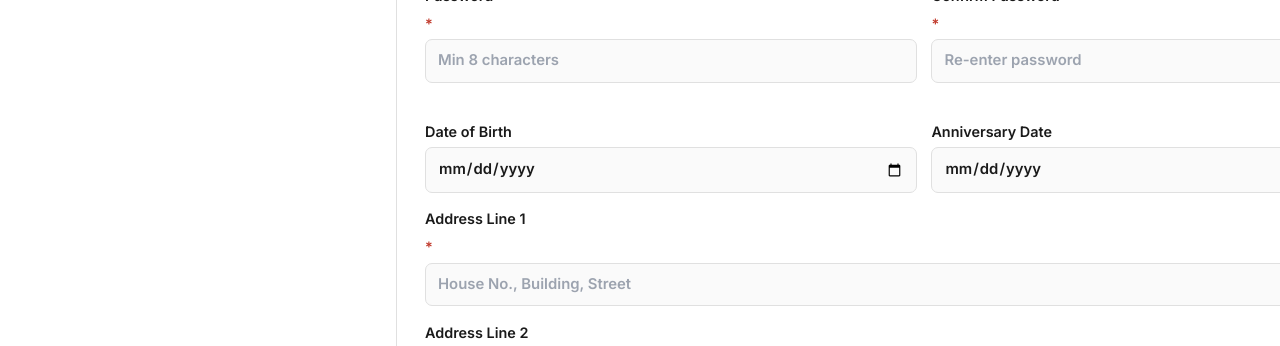
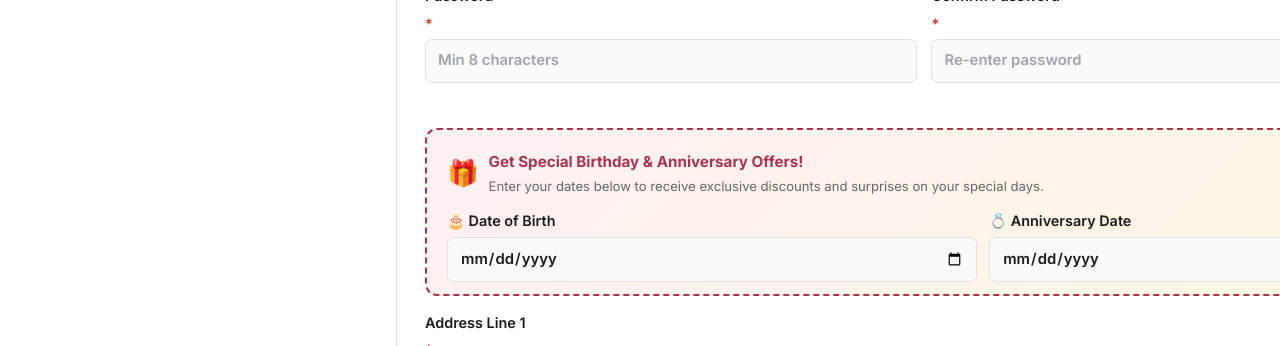
Before and after one commit to prakashprajapat/mahalaxmi-nextjs, a Next.js app in the folder frontend/: page /account/register in a window 1280 px wide. Shown: the part 1080-1426 px from the top of the page. Built offline with nearby package versions, Linux system fonts and the light colour scheme; no server answers.

Commit message:
Birthday Anniversary offer box in register

```diff
--- a/frontend/app/(store)/account/register/page.tsx
+++ b/frontend/app/(store)/account/register/page.tsx
@@ -180,14 +180,36 @@ export default function RegisterPage() {
                   <input type="password" value={form.confirmPw} onChange={set('confirmPw')}
                     placeholder="Re-enter password" required autoComplete="new-password" />
                 </label>
+                {/* Birthday & Anniversary Special Offers Box */}
+                <div className="full-field" style={{
+                  background: 'linear-gradient(135deg, #fff0f3 0%, #fff8e1 100%)',
+                  border: '2px dashed #a7354d',
+                  borderRadius: '12px',
+                  padding: '1.25rem 1.25rem .75rem',
+                  marginTop: '.5rem',
+                }}>
+                  <div style={{ display: 'flex', alignItems: 'center', gap: '.6rem', marginBottom: '.5rem' }}>
+                    <span style={{ fontSize: '1.6rem' }}>🎁</span>
+                    <div>
+                      <p style={{ fontWeight: 700, color: '#a7354d', fontSize: '.95rem', margin: 0 }}>
+                        Get Special Birthday &amp; Anniversary Offers!
+                      </p>
+                      <p style={{ color: '#666', fontSize: '.82rem', margin: '2px 0 0' }}>
+                        Enter your dates below to receive exclusive discounts and surprises on your special days.
+                      </p>
+                    </div>
+                  </div>
+                  <div style={{ display: 'grid', gridTemplateColumns: '1fr 1fr', gap: '.75rem', marginTop: '.75rem' }}>
                     <label>
-                  Date of Birth
+                      🎂 Date of Birth
                       <input type="date" value={form.dob} onChange={set('dob')} autoComplete="bday" />
                     </label>
                     <label>
-                  Anniversary Date
+                      💍 Anniversary Date
                       <input type="date" value={form.anniv} onChange={set('anniv')} />
                     </label>
+                  </div>
+                </div>
 
                 <label className="full-field">
                   Address Line 1 <span className="required-mark">*</span>
```
Lines whose indentation alone changed are shown as unchanged.
